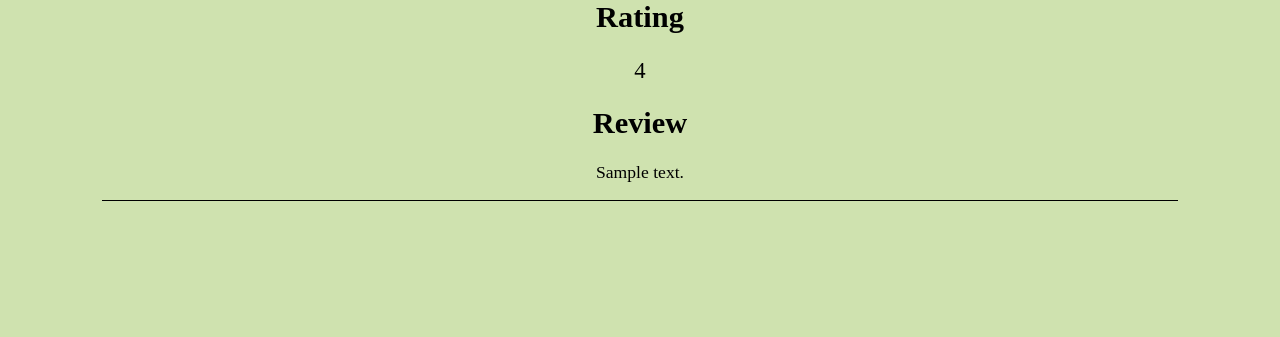
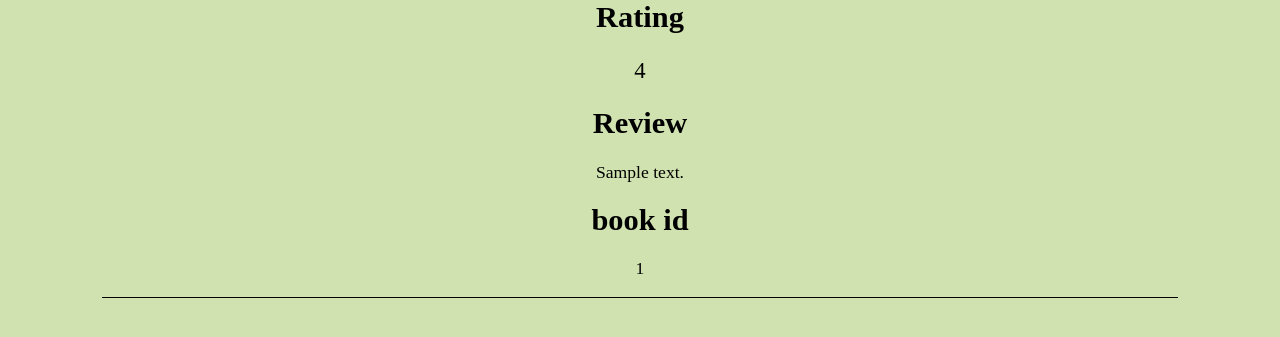
Before and after one commit to Yoannoay/Library, a Flask app: page /allreviews in a window 1280 px wide. Shown: the part 300-637 px from the top of the page. Run offline with Flask 2, Linux system fonts and the light colour scheme; a database or web service that is not in the repository returns one stand-in record (values such as "Sample title"); data that the repository does not hold is empty.

Commit message:
Update feature

```diff
--- a/frontend/application/templates/allreviews.html
+++ b/frontend/application/templates/allreviews.html
@@ -14,6 +14,9 @@
         <h1 style="font-size:190%; text-align:center;">Review</h1>
             <p style="font-size:110%; text-align:center;"> {{ reviews["Review"] }} </p>
 
+        <h1 style="font-size:190%; text-align:center;">book id</h1>
+            <p style="font-size:110%; text-align:center;"> {{ reviews["book_id"] }} </p>
+
         {# <!-- <p style="font-size:105%; text-align:center;"> <a href="{{ url_for('create_review', id = reviews["book_id"] ) }}"> Amend review</a> </p> --> #}
 
 
```
